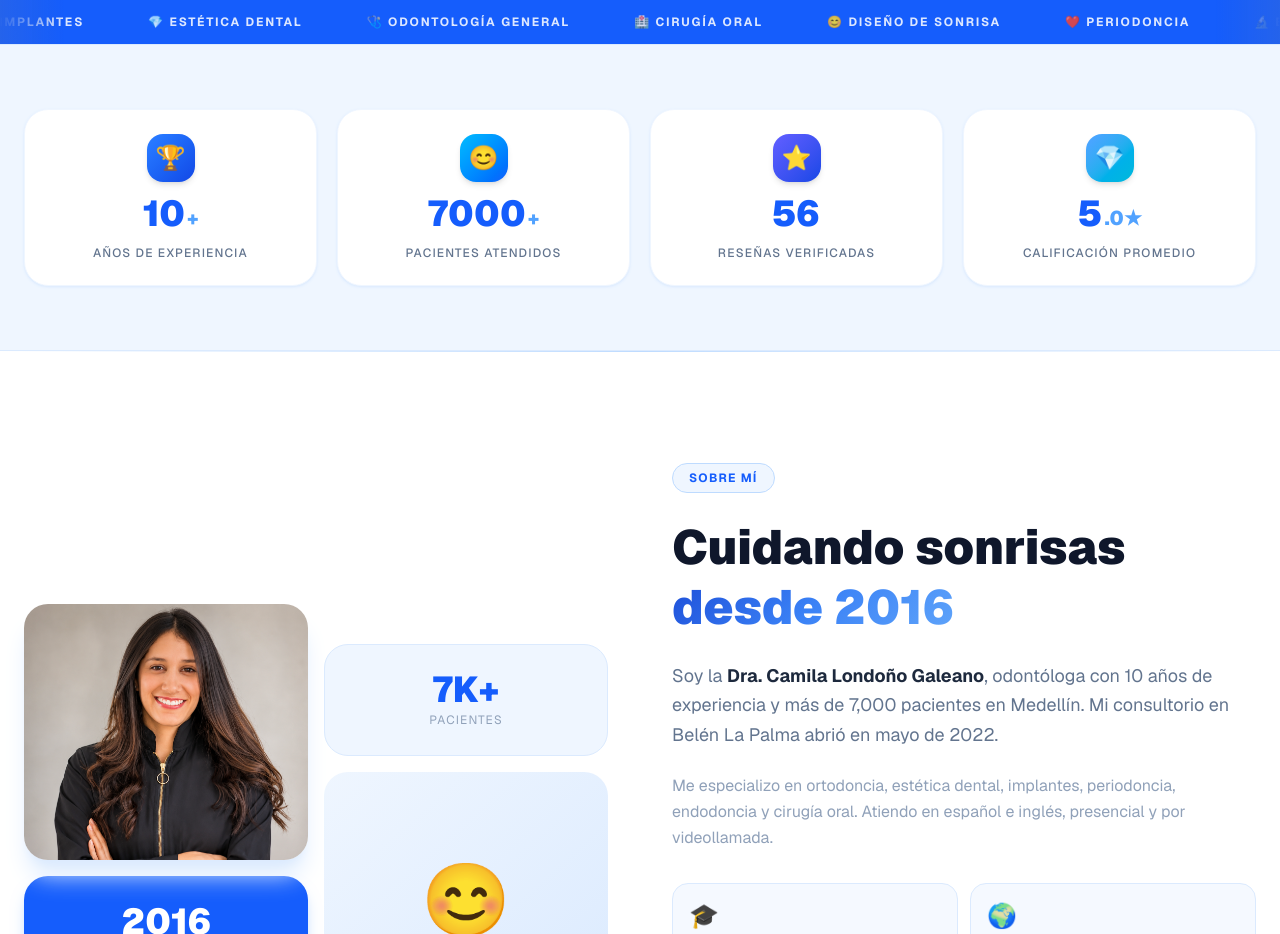
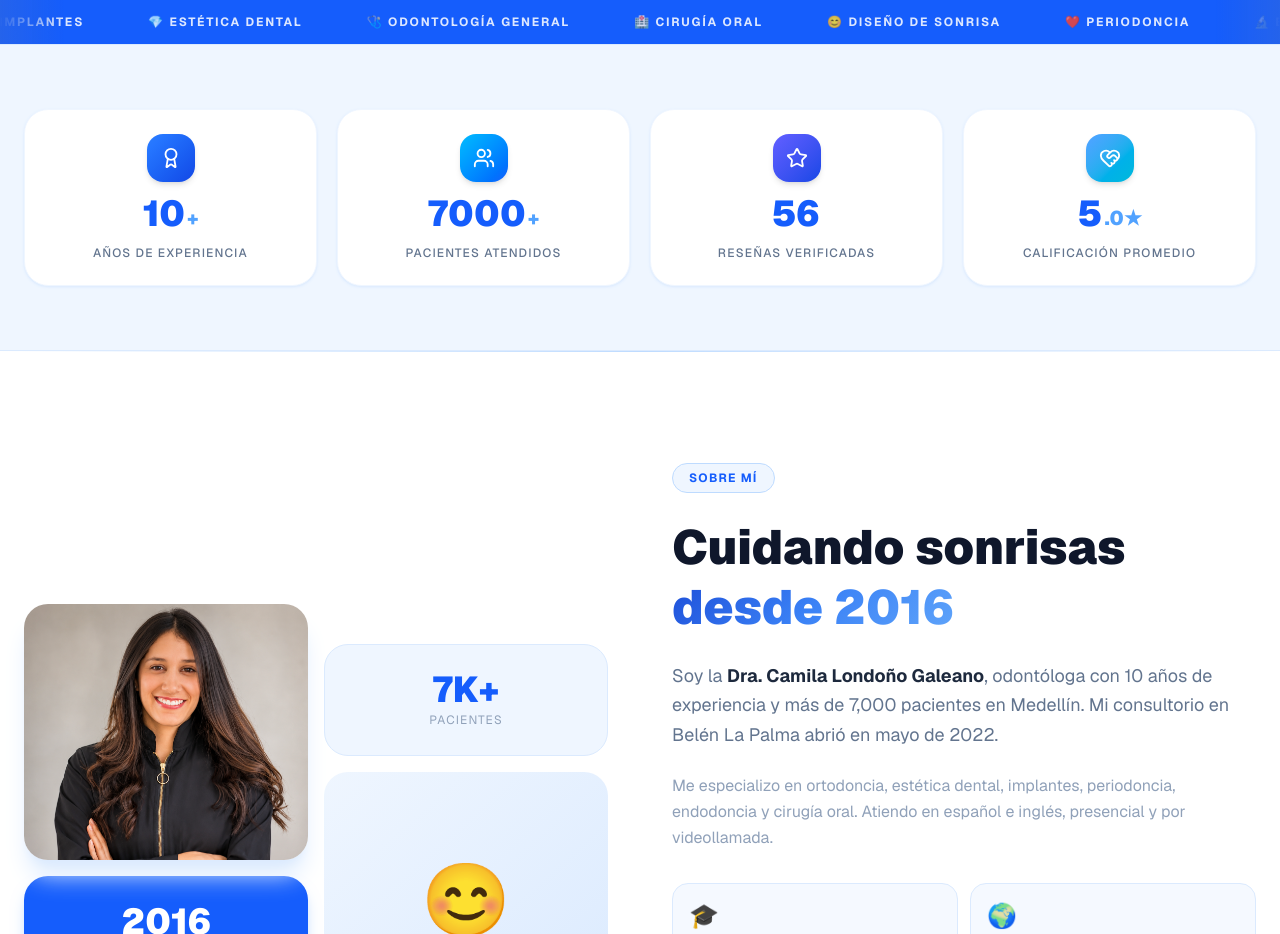
Before and after one commit to Ssantamars123/DraCamilaLondo-oDemo, a Next.js app in the folder website/: page / in a window 1280 px wide. Shown: the part 800-1734 px from the top of the page. Built offline with nearby package versions, Linux system fonts and the light colour scheme.

Commit message:
icons(stats): Award, Users, Star, HeartHandshake — no more emoji icons

```diff
--- a/website/components/Stats.tsx
+++ b/website/components/Stats.tsx
@@ -5,14 +5,15 @@ import gsap from "gsap";
 import ScrollTrigger from "gsap/ScrollTrigger";
 import { useGSAP } from "@gsap/react";
 import { motion } from "framer-motion";
+import { Award, Users, Star, HeartHandshake } from "lucide-react";
 
 gsap.registerPlugin(ScrollTrigger);
 
 const stats = [
-  { value: 10,   suffix: "+",  label: "Años de experiencia",   icon: "🏆", color: "from-blue-500 to-blue-700" },
-  { value: 7000, suffix: "+",  label: "Pacientes atendidos",   icon: "😊", color: "from-sky-400  to-blue-600" },
-  { value: 56,   suffix: "",   label: "Reseñas verificadas",   icon: "⭐", color: "from-indigo-500 to-blue-700" },
-  { value: 5,    suffix: ".0★",label: "Calificación promedio", icon: "💎", color: "from-blue-400 to-cyan-500" },
+  { value: 10,   suffix: "+",   label: "Años de experiencia",   Icon: Award,          color: "from-blue-500 to-blue-700" },
+  { value: 7000, suffix: "+",   label: "Pacientes atendidos",   Icon: Users,          color: "from-sky-400  to-blue-600" },
+  { value: 56,   suffix: "",    label: "Reseñas verificadas",   Icon: Star,           color: "from-indigo-500 to-blue-700" },
+  { value: 5,    suffix: ".0★", label: "Calificación promedio", Icon: HeartHandshake, color: "from-blue-400 to-cyan-500" },
 ];
 
 export function Stats() {
@@ -49,9 +50,8 @@ export function Stats() {
               whileHover={{ y: -4, boxShadow: "0 12px 32px rgba(37,99,235,0.15)" }}
               className="flex flex-col items-center gap-3 text-center p-6 bg-white rounded-3xl shadow-sm shadow-blue-100 border border-blue-50"
             >
-              {/* Icon with gradient bg */}
-              <div className={`w-12 h-12 rounded-2xl bg-gradient-to-br ${s.color} flex items-center justify-center text-2xl shadow-md`}>
-                {s.icon}
+              <div className={`w-12 h-12 rounded-2xl bg-gradient-to-br ${s.color} flex items-center justify-center shadow-md text-white`}>
+                <s.Icon size={22} />
               </div>
 
               <div className="flex items-end gap-0.5 leading-none">
```
